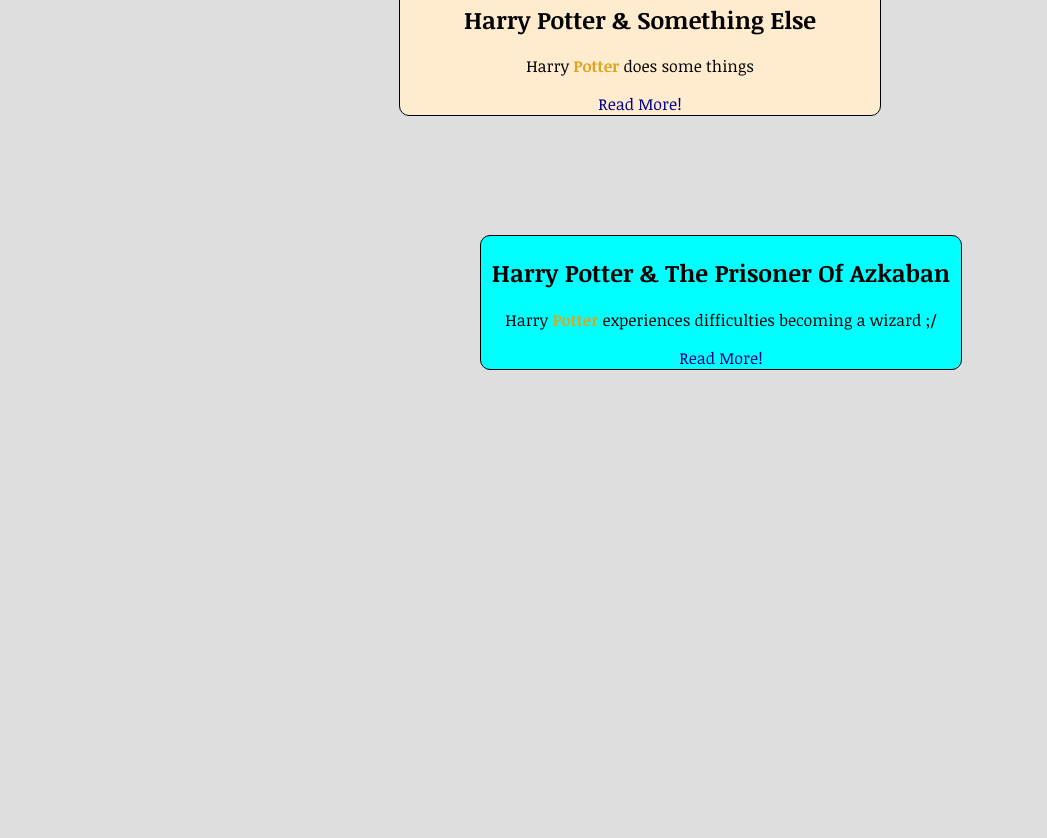
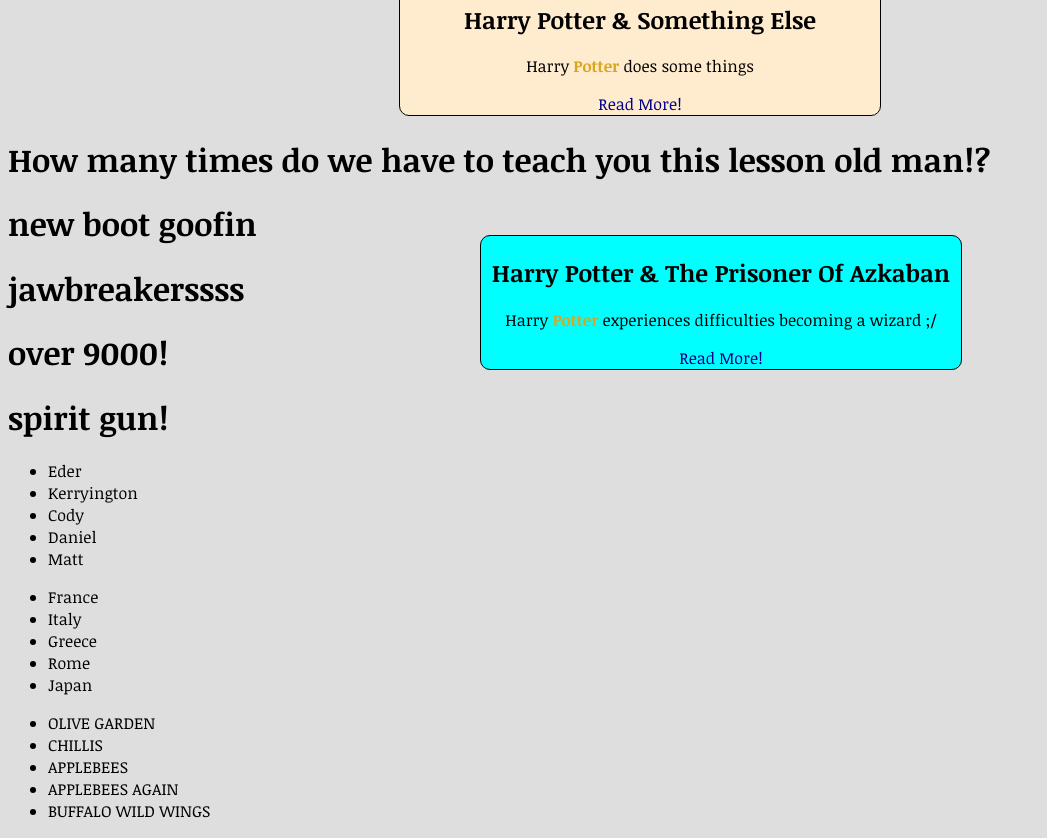
Before and after one commit to jivemachine/html-css-practice, a plain HTML site: page index.html in a window 1280 px wide. Shown: the part 296-1134 px from the top of the page, without its empty margins (0-1047 px from the left). Before the commit the page ends 800 px from the top, so only its background shows below. Drawn offline with Linux system fonts and the light colour scheme.

Commit message:
finished

```diff
--- a/index.html
+++ b/index.html
@@ -16,6 +16,7 @@
 <body>
     <div id="container">
         <div class="boxes" id="box1">
+            <div class="photoLol"></div>
             <h2>Harry Potter & The Sorcerer's Stone</h2>
             <p>Harry <span>Potter</span> becomes a wizard!</p>
             <div class="readme-wrapper">
@@ -24,6 +25,7 @@
 
         </div>
         <div class="boxes" id="box2">
+            <div class="photoLol"></div>
             <h2>Harry Potter & The Prisoner Of Azkaban</h2>
             <p>Harry <span>Potter</span> experiences difficulties becoming a wizard ;/</p>
             <div class="readme-wrapper">
@@ -31,6 +33,7 @@
             </div>
         </div>
         <div class="boxes" id="box3">
+            <div class="photoLol"></div>
             <h2>Harry Potter & The Goblet Of Fire</h2>
             <p>Harry <span>Potter</span> tries whiskey for the first time!</p>
             <div class="readme-wrapper">
@@ -38,6 +41,7 @@
             </div>
         </div>
         <div class="boxes" id="box4">
+            <div class="photoLol"></div>
             <h2>Harry Potter & Something Else</h2>
             <p>Harry <span>Potter</span> does some things</p>
             <div class="readme-wrapper">
@@ -45,6 +49,38 @@
             </div>
         </div>
     </div>
+    <h1 class="original" id="show1">How many times do we have to teach you this lesson old man!?</h1>
+    <h1 class="original" id="show5">new boot goofin</h1>
+    <h1 class="original" id="show4">jawbreakerssss</h1>
+    <h1 class="additional" id="show3">over 9000!</h1>
+    <h1 class="additional" id="show2">spirit gun!</h1>
+    <div>
+        <ul>
+            <li>Eder</li>
+            <li>Kerryington</li>
+            <li>Cody</li>
+            <li>Daniel</li>
+            <li>Matt</li>
+        </ul>
+    </div>
+    <div>
+        <ul class="star">
+            <li>France</li>
+            <li>Italy</li>
+            <li>Greece</li>
+            <li>Rome</li>
+            <li>Japan</li>
+        </ul>
+    </div>
+    <div>
+        <ul class="star" id="wars">
+            <li>OLIVE GARDEN</li>
+            <li>CHILLIS</li>
+            <li>APPLEBEES</li>
+            <li>APPLEBEES AGAIN</li>
+            <li>BUFFALO WILD WINGS</li>
+        </ul>
+    </div>
 </body>
 
 </html>
```
